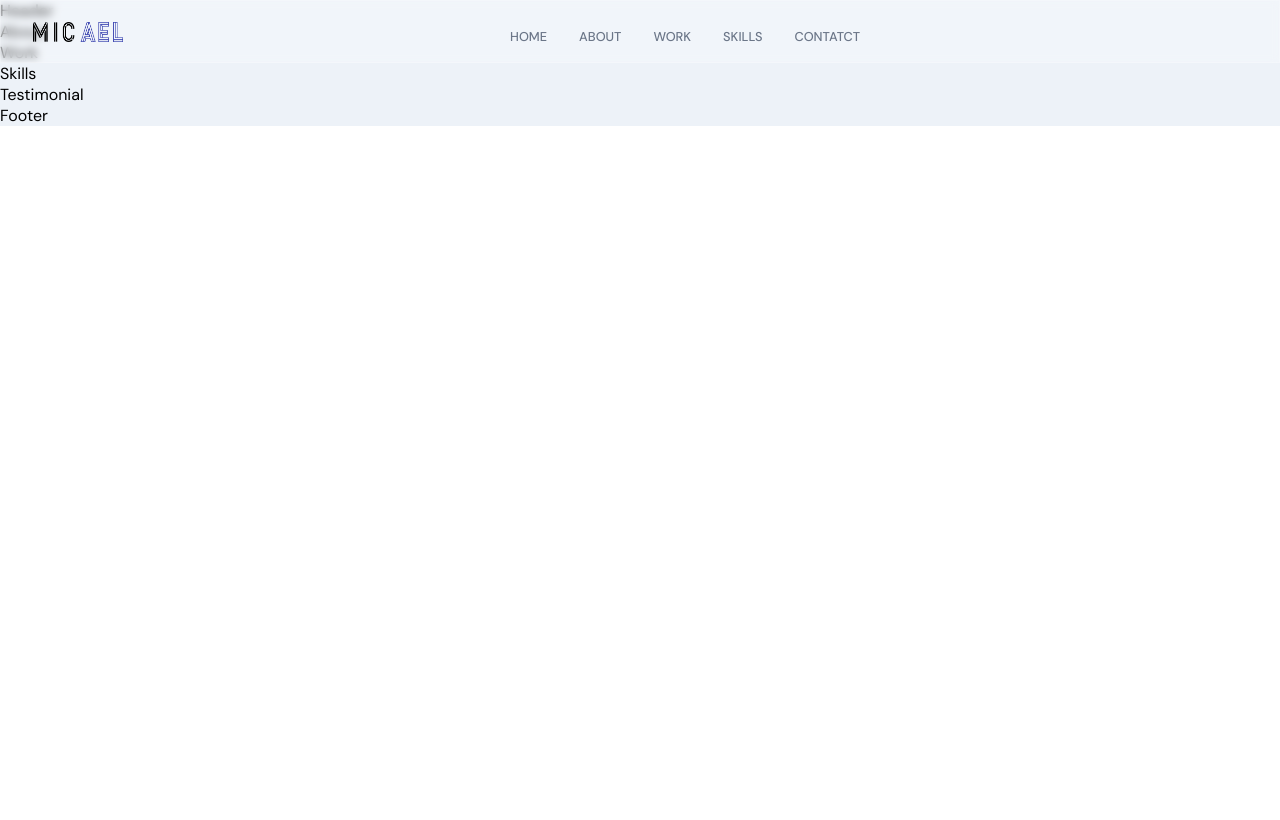
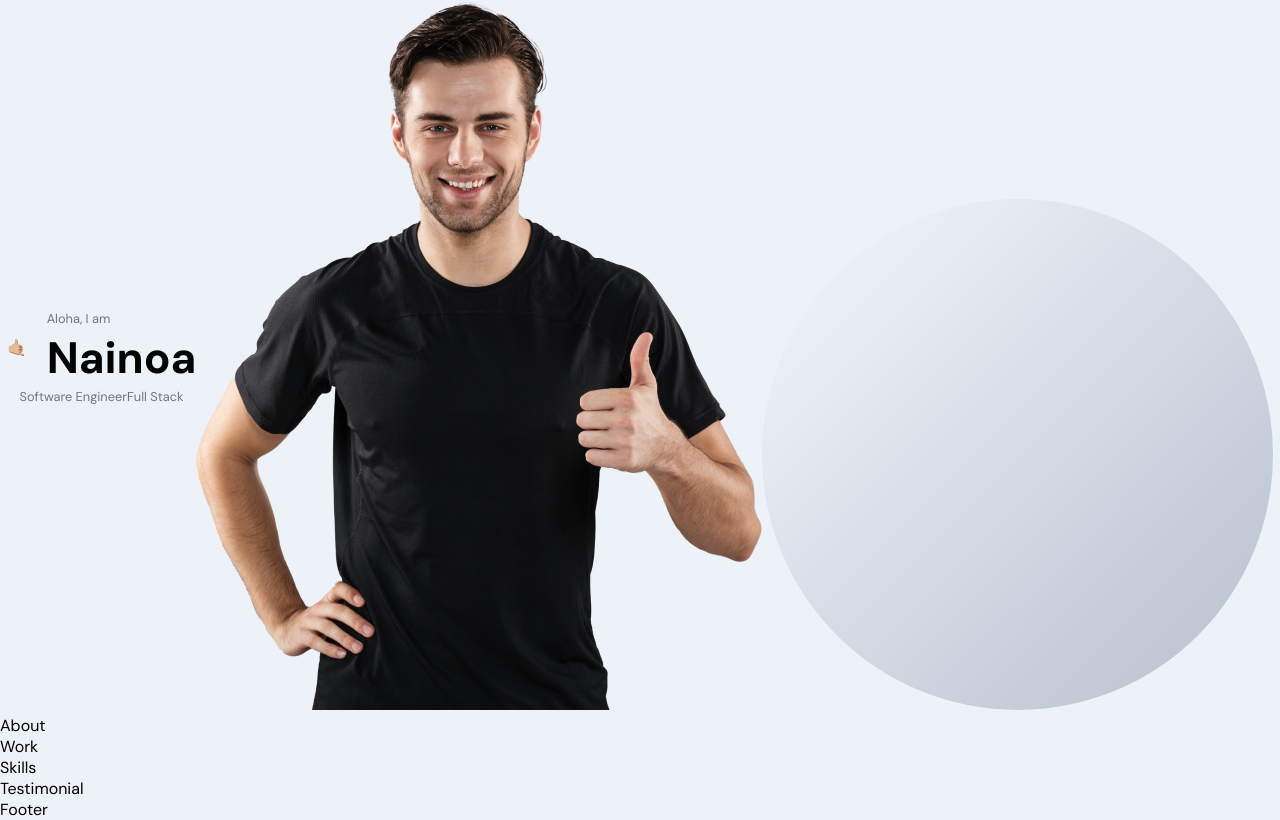
Before and after one commit to nainoaktv/nainoavillegas-portfolio, a React (Create React App) app in the folder frontend_react/: page / in a window 1280 px wide. Built offline with nearby package versions, Linux system fonts and the light colour scheme.

Commit message:
feat: start hero section with placeholder image

```diff
--- a/frontend_react/src/App.js
+++ b/frontend_react/src/App.js
@@ -7,7 +7,7 @@ import './App.scss';
 const App = () => {
   return (
     <div className="app">
-      <Navbar />
+      {/* <Navbar /> */}
       <Header />
       <About />
       <Work />
--- a/frontend_react/src/container/Header/Header.jsx
+++ b/frontend_react/src/container/Header/Header.jsx
@@ -1,10 +1,53 @@
 import React from 'react';
+import { motion } from 'framer-motion';
 
+import { images } from '../../constants';
 import './Header.scss';
 
 const Header = () => {
   return (
-    <div>Header</div>
+    <div className="app__header app__flex">
+      <motion.div
+        whileInView={{ x: [-100, 0], opacity: [0, 1]}}
+        transition={{ duration: 0.5 }}
+        className="app__header-info"
+      >
+        <div className="app__header-badge">
+          <div className="badge-cmp app__flex">
+            <span>🤙🏼</span>
+            <div style={{ marginLeft: 20 }}>
+              <p className="p-text">Aloha, I am</p>
+              <h1 className="head-text">Nainoa</h1>
+            </div>
+          </div>
+          <div className="tag-cmp app__flex">
+            <p className="p-text">Software Engineer</p>
+            <p className="p-text">Full Stack</p>
+          </div>
+        </div>
+      </motion.div>
+
+      <motion.div
+        whileInView={{ x: [-100, 0], opacity: [0, 1]}}
+        transition={{ duration: 0.5, delayChildren: 0.5 }}
+        className="app__header-img"
+      >
+        <img src={images.profile} alt="profile_bg" />
+        <motion.img
+          whileInView={{ scale: [0, 1]}}
+          transition={{ duration: 1, ease: "easeInOut" }}
+          src={images.circle}
+          alt="profile_circle"
+          className="overlay_circle"
+        />
+
+      </motion.div>
+
+      <motion.div>
+
+      </motion.div>
+
+    </div>
   );
 }
 
```
